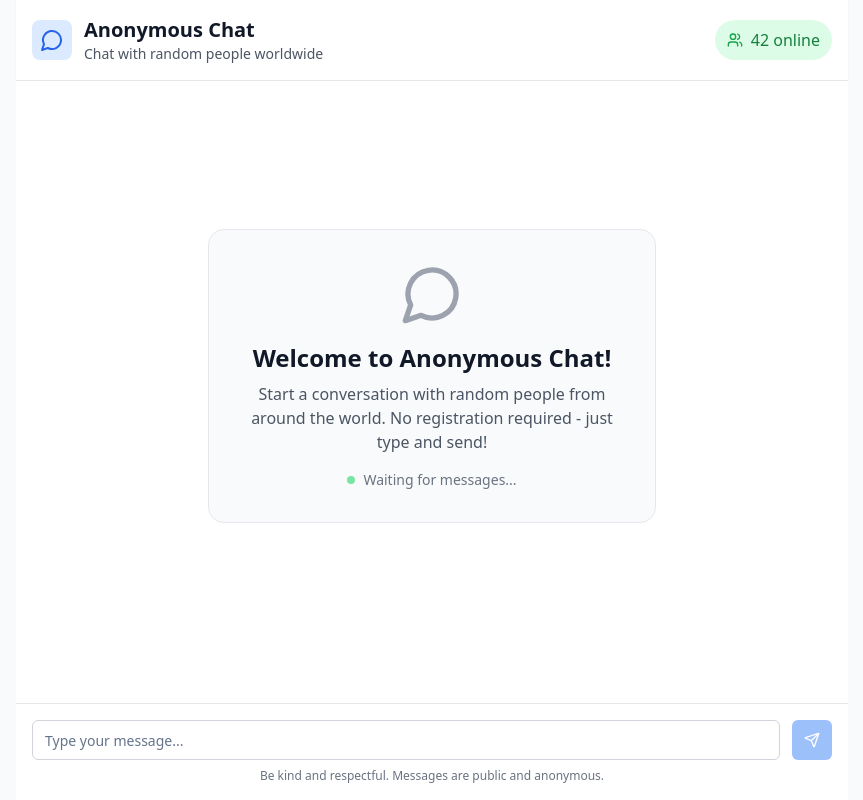
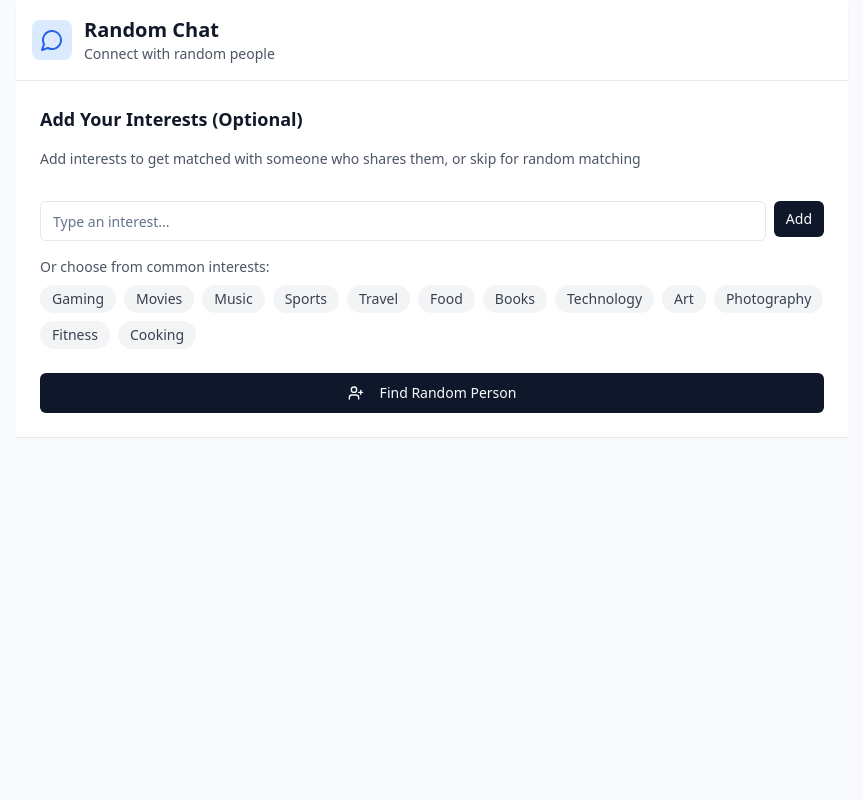
Before and after one commit to bgakhil/chatly-site-src, a React (Vite) app: page / in a window 1280 px wide. Shown: the whole page, without its empty margins (208-1071 px from the left). Built offline with nearby package versions, Linux system fonts and the light colour scheme.

Commit message:
Refactor: Implement 1-on-1 random chat with interest matching
Modify the application to facilitate 1-on-1 random chats, with an option to match users based on common interests. If no interests are provided, users are matched randomly.

```diff
--- a/src/pages/Index.tsx
+++ b/src/pages/Index.tsx
@@ -1,5 +1,6 @@
+
 import { useState, useEffect, useRef } from 'react';
-import { Send, Users, MessageCircle } from 'lucide-react';
+import { Send, Users, MessageCircle, Heart, X, UserPlus } from 'lucide-react';
 import { Button } from '@/components/ui/button';
 import { Input } from '@/components/ui/input';
 
@@ -8,77 +9,123 @@ interface Message {
   text: string;
   isOwn: boolean;
   timestamp: Date;
-  sender: string;
+}
+
+interface Interest {
+  id: string;
+  name: string;
 }
 
 const Index = () => {
   const [messages, setMessages] = useState<Message[]>([]);
   const [newMessage, setNewMessage] = useState('');
-  const [onlineCount, setOnlineCount] = useState(42);
+  const [isMatched, setIsMatched] = useState(false);
+  const [isMatching, setIsMatching] = useState(false);
+  const [partnerName, setPartnerName] = useState('');
+  const [interests, setInterests] = useState<Interest[]>([]);
+  const [newInterest, setNewInterest] = useState('');
+  const [showInterests, setShowInterests] = useState(true);
   const messagesEndRef = useRef<HTMLDivElement>(null);
 
-  // Sample anonymous names for random senders
+  const commonInterests = [
+    'Gaming', 'Movies', 'Music', 'Sports', 'Travel', 'Food', 'Books',
+    'Technology', 'Art', 'Photography', 'Fitness', 'Cooking'
+  ];
+
   const anonymousNames = [
     'Anonymous Owl', 'Mystery Cat', 'Secret Panda', 'Hidden Fox',
-    'Stealth Bear', 'Phantom Wolf', 'Ghost Rabbit', 'Shadow Duck',
-    'Mystic Deer', 'Silent Tiger'
+    'Stealth Bear', 'Phantom Wolf', 'Ghost Rabbit', 'Shadow Duck'
   ];
 
-  // Simulate receiving random messages
+  // Simulate partner messages when matched
   useEffect(() => {
+    if (!isMatched) return;
+
     const interval = setInterval(() => {
-      if (Math.random() > 0.7) { // 30% chance every 5 seconds
+      if (Math.random() > 0.8) { // 20% chance every 4 seconds
         const randomMessages = [
-          "Hey everyone! How's your day going? 😊",
-          "Anyone else procrastinating right now? 😅",
-          "Just discovered this app, pretty cool!",
-          "What's the weather like where you are?",
-          "Random thought: pineapple on pizza is actually great 🍕",
-          "Does anyone have any good book recommendations?",
-          "Working late tonight, anyone else?",
-          "Just wanted to say hi to everyone! 👋",
-          "This anonymous chat is so fun!",
-          "Hope you all are having a great day! ✨"
+          "Hey! Nice to meet you! 😊",
+          "What are you up to today?",
+          "This is pretty cool, right?",
+          "Where are you from?",
+          "What do you like to do for fun?",
+          "Have you used apps like this before?",
+          "Hope you're having a good day!",
+          "What's your favorite hobby?",
+          "Any interesting plans for the weekend?",
+          "This anonymous chat is fun!"
         ];
 
-        const randomName = anonymousNames[Math.floor(Math.random() * anonymousNames.length)];
         const randomText = randomMessages[Math.floor(Math.random() * randomMessages.length)];
 
         const newMsg: Message = {
           id: Date.now().toString(),
           text: randomText,
           isOwn: false,
-          timestamp: new Date(),
-          sender: randomName
+          timestamp: new Date()
         };
 
         setMessages(prev => [...prev, newMsg]);
-        setOnlineCount(prev => Math.max(20, Math.min(99, prev + (Math.random() > 0.5 ? 1 : -1))));
       }
-    }, 5000);
+    }, 4000);
 
     return () => clearInterval(interval);
-  }, []);
+  }, [isMatched]);
 
   // Auto scroll to bottom when new messages arrive
   useEffect(() => {
     messagesEndRef.current?.scrollIntoView({ behavior: 'smooth' });
   }, [messages]);
 
+  const addInterest = (interestName: string) => {
+    if (interests.length >= 5) return; // Limit to 5 interests
+
+    const newInterestObj: Interest = {
+      id: Date.now().toString(),
+      name: interestName
+    };
+    setInterests(prev => [...prev, newInterestObj]);
+    setNewInterest('');
+  };
+
+  const removeInterest = (id: string) => {
+    setInterests(prev => prev.filter(interest => interest.id !== id));
+  };
+
+  const startMatching = () => {
+    setIsMatching(true);
+    setShowInterests(false);
+
+    // Simulate matching process
+    setTimeout(() => {
+      const randomName = anonymousNames[Math.floor(Math.random() * anonymousNames.length)];
+      setPartnerName(randomName);
+      setIsMatched(true);
+      setIsMatching(false);
+    }, 2000 + Math.random() * 3000); // 2-5 seconds
+  };
+
   const handleSendMessage = (e: React.FormEvent) => {
     e.preventDefault();
-    if (!newMessage.trim()) return;
+    if (!newMessage.trim() || !isMatched) return;
 
     const message: Message = {
       id: Date.now().toString(),
       text: newMessage,
       isOwn: true,
-      timestamp: new Date(),
-      sender: 'You'
+      timestamp: new Date()
     };
 
     setMessages(prev => [...prev, message]);
     setNewMessage('');
+  };
+
+  const disconnectChat = () => {
+    setIsMatched(false);
+    setIsMatching(false);
+    setMessages([]);
+    setPartnerName('');
+    setShowInterests(true);
   };
 
   const formatTime = (date: Date) => {
@@ -96,33 +143,133 @@ const Index = () => {
                 <MessageCircle className="w-6 h-6 text-blue-600" />
               </div>
               <div>
-                <h1 className="text-xl font-bold text-gray-900">Anonymous Chat</h1>
-                <p className="text-gray-600 text-sm">Chat with random people worldwide</p>
+                <h1 className="text-xl font-bold text-gray-900">Random Chat</h1>
+                <p className="text-gray-600 text-sm">
+                  {isMatched ? `Chatting with ${partnerName}` : 'Connect with random people'}
+                </p>
               </div>
             </div>
-            <div className="flex items-center gap-2 bg-green-100 px-3 py-2 rounded-full">
-              <Users className="w-4 h-4 text-green-600" />
-              <span className="text-green-700 font-medium">{onlineCount} online</span>
-            </div>
+            {isMatched && (
+              <Button
+                onClick={disconnectChat}
+                variant="outline"
+                size="sm"
+                className="text-red-600 border-red-200 hover:bg-red-50"
+              >
+                <X className="w-4 h-4 mr-2" />
+                Disconnect
+              </Button>
+            )}
           </div>
         </header>
 
-        {/* Messages Container */}
+        {/* Interest Selection */}
+        {showInterests && (
+          <div className="bg-white p-6 border-b border-gray-200">
+            <h2 className="text-lg font-semibold text-gray-900 mb-4">Add Your Interests (Optional)</h2>
+            <p className="text-gray-600 text-sm mb-4">
+              Add interests to get matched with someone who shares them, or skip for random matching
+            </p>
+
+            {/* Selected Interests */}
+            <div className="flex flex-wrap gap-2 mb-4">
+              {interests.map((interest) => (
+                <div key={interest.id} className="bg-blue-100 text-blue-800 px-3 py-1 rounded-full text-sm flex items-center gap-2">
+                  {interest.name}
+                  <button onClick={() => removeInterest(interest.id)}>
+                    <X className="w-3 h-3" />
+                  </button>
+                </div>
+              ))}
+            </div>
+
+            {/* Add Interest */}
+            <div className="flex gap-2 mb-4">
+              <Input
+                value={newInterest}
+                onChange={(e) => setNewInterest(e.target.value)}
+                placeholder="Type an interest..."
+                className="flex-1"
+                onKeyPress={(e) => e.key === 'Enter' && newInterest.trim() && addInterest(newInterest)}
+              />
+              <Button
+                onClick={() => newInterest.trim() && addInterest(newInterest)}
+                disabled={interests.length >= 5}
+                size="sm"
+              >
+                Add
+              </Button>
+            </div>
+
+            {/* Common Interests */}
+            <div className="mb-6">
+              <p className="text-sm text-gray-600 mb-2">Or choose from common interests:</p>
+              <div className="flex flex-wrap gap-2">
+                {commonInterests.map((interest) => (
+                  <button
+                    key={interest}
+                    onClick={() => addInterest(interest)}
+                    disabled={interests.length >= 5 || interests.some(i => i.name === interest)}
+                    className="bg-gray-100 hover:bg-gray-200 text-gray-700 px-3 py-1 rounded-full text-sm disabled:opacity-50 disabled:cursor-not-allowed"
+                  >
+                    {interest}
+                  </button>
+                ))}
+              </div>
+            </div>
+
+            {/* Start Matching Button */}
+            <Button onClick={startMatching} className="w-full">
+              <UserPlus className="w-4 h-4 mr-2" />
+              {interests.length > 0 ? 'Find Someone with Similar Interests' : 'Find Random Person'}
+            </Button>
+          </div>
+        )}
+
+        {/* Matching Screen */}
+        {isMatching && (
+          <div className="flex-1 flex items-center justify-center bg-white">
+            <div className="text-center">
+              <div className="animate-spin rounded-full h-16 w-16 border-b-2 border-blue-500 mx-auto mb-4"></div>
+              <h2 className="text-2xl font-bold text-gray-900 mb-2">Finding Your Match...</h2>
+              <p className="text-gray-600">
+                {interests.length > 0
+                  ? 'Looking for someone who shares your interests...'
+                  : 'Connecting you with a random person...'
+                }
+              </p>
+              {interests.length > 0 && (
+                <div className="flex flex-wrap justify-center gap-2 mt-4">
+                  {interests.map((interest) => (
+                    <span key={interest.id} className="bg-blue-100 text-blue-800 px-2 py-1 rounded-full text-xs">
+                      {interest.name}
+                    </span>
+                  ))}
+                </div>
+              )}
+            </div>
+          </div>
+        )}
+
+        {/* Chat Area */}
+        {isMatched && (
+          <>
             <div className="flex-1 overflow-y-auto p-4 space-y-4 bg-white">
               {messages.length === 0 ? (
                 <div className="flex flex-col items-center justify-center h-full text-center">
-              <div className="bg-gray-50 border border-gray-200 p-8 rounded-2xl max-w-md">
-                <MessageCircle className="w-16 h-16 text-gray-400 mx-auto mb-4" />
-                <h2 className="text-2xl font-bold text-gray-900 mb-2">Welcome to Anonymous Chat!</h2>
-                <p className="text-gray-600 mb-4">
-                  Start a conversation with random people from around the world.
-                  No registration required - just type and send!
-                </p>
-                <div className="flex items-center justify-center gap-2 text-gray-500">
-                  <div className="w-2 h-2 bg-green-400 rounded-full animate-pulse"></div>
-                  <span className="text-sm">Waiting for messages...</span>
+                  <Heart className="w-16 h-16 text-pink-400 mb-4" />
+                  <h2 className="text-2xl font-bold text-gray-900 mb-2">You're Connected!</h2>
+                  <p className="text-gray-600 mb-2">Say hello to {partnerName}</p>
+                  {interests.length > 0 && (
+                    <div className="flex flex-wrap justify-center gap-2 mt-2">
+                      <span className="text-sm text-gray-500">Shared interests:</span>
+                      {interests.slice(0, 3).map((interest) => (
+                        <span key={interest.id} className="bg-green-100 text-green-800 px-2 py-1 rounded-full text-xs">
+                          {interest.name}
+                        </span>
+                      ))}
                     </div>
-              </div>
+                  )}
                 </div>
               ) : (
                 messages.map((message) => (
@@ -137,9 +284,6 @@ const Index = () => {
                           : 'bg-gray-100 text-gray-800 rounded-bl-md border border-gray-200'
                       }`}
                     >
-                  {!message.isOwn && (
-                    <p className="text-xs opacity-70 mb-1 font-medium">{message.sender}</p>
-                  )}
                       <p className="text-sm leading-relaxed">{message.text}</p>
                       <p className={`text-xs mt-1 ${message.isOwn ? 'text-blue-100' : 'text-gray-500'}`}>
                         {formatTime(message.timestamp)}
@@ -171,9 +315,11 @@ const Index = () => {
                 </Button>
               </div>
               <p className="text-gray-500 text-xs mt-2 text-center">
-            Be kind and respectful. Messages are public and anonymous.
+                Be respectful. You can disconnect anytime.
               </p>
             </form>
+          </>
+        )}
       </div>
     </div>
   );
```
Lines whose indentation alone changed are shown as unchanged.
